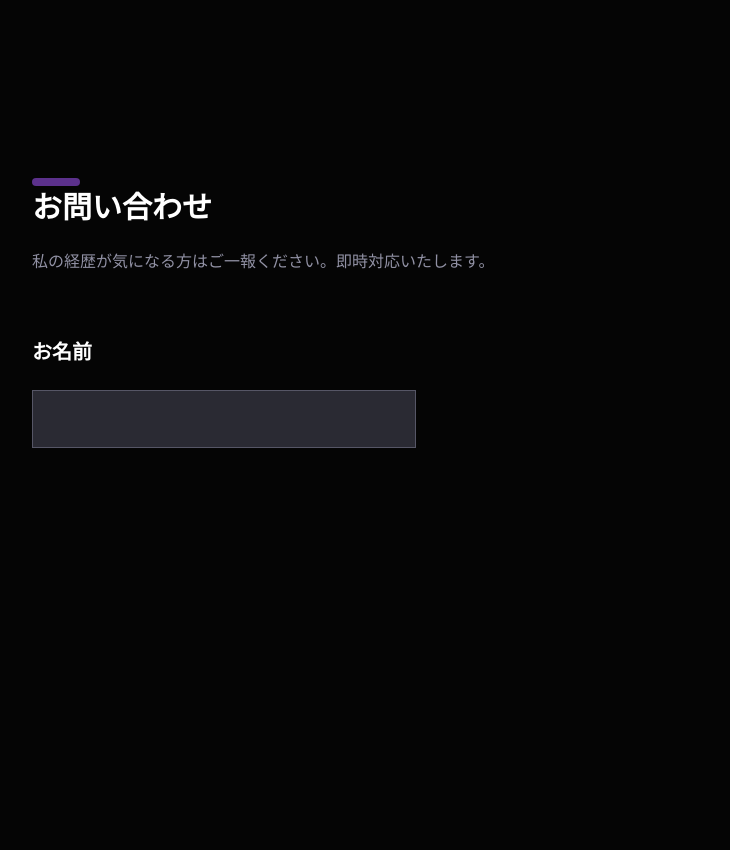
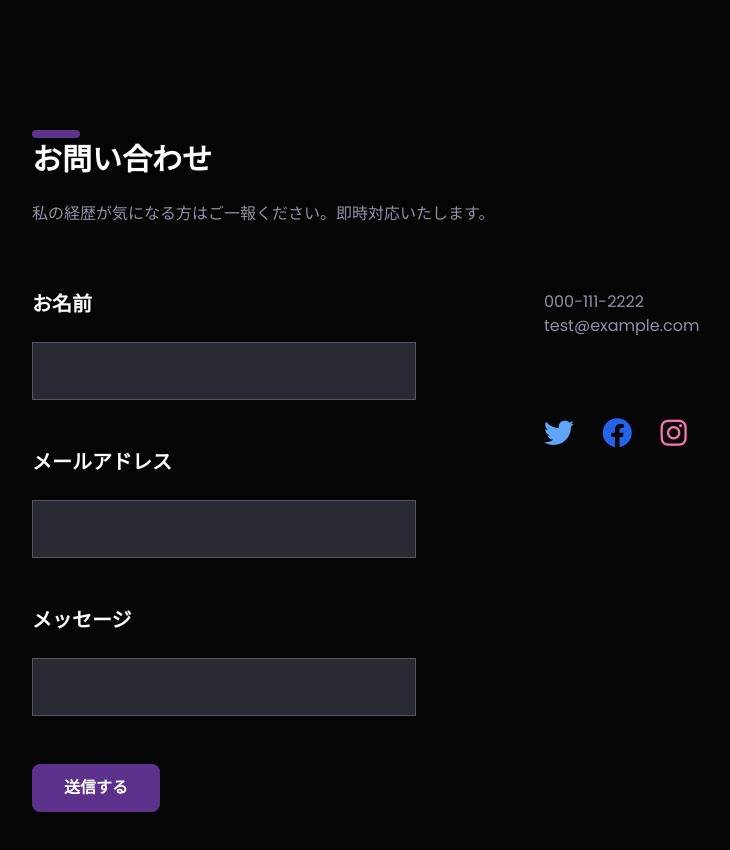
Before and after one commit to shusaku009/tailwindcss-udemy, a website: page src/index.html in a window 1280 px wide. Shown: the part 3860-4710 px from the top of the page, without its empty margins (160-890 px from the left). Before the commit the page ends 4308 px from the top, so only its background shows below. Drawn offline with Linux system fonts and the light colour scheme.

Commit message:
Add: 画面遷移をスムーズにできるように設定

```diff
--- a/src/index.html
+++ b/src/index.html
@@ -63,7 +63,7 @@
     </div>
 
     <!-- スキルスタック -->
-    <div id="portfolio" class="container mt-64 flex justify-between items-center mx-auto px-8 md:px-14 lg:px-24 w-full">
+    <div id="skils" class="container mt-64 flex justify-between items-center mx-auto px-8 md:px-14 lg:px-24 w-full">
       <section class="w-full">
         <h2 class="secondary-title">スキルスタック</h2>
         <p class="section-paragraph">私は以下のプログラミング言語を10年以上取り扱ってきました</p>
@@ -133,15 +133,42 @@
     </div>
 
     <!-- お問い合わせ -->
-    <div id="portfolio" class="container mt-64 flex justify-between items-center mx-auto px-8 md:px-14 lg:px-24 w-full">
+    <div id="contact" class="container mt-52 mb-20 flex justify-between items-center mx-auto px-8 md:px-14 lg:px-24 w-full">
       <section class="w-full">
         <h2 class="secondary-title">お問い合わせ</h2>
         <p class="section-paragraph">私の経歴が気になる方はご一報ください。即時対応いたします。</p>
         <div class="w-full grid lg:grid-cols-2 gap-8 lg:gap-32 mt-16">
-          <div>
+          <div class="space-y-12">
             <div>
               <label class="text-white block mb-6 text-xl font-bold" for="">お名前</label>
               <input type="text" class="w-full border border-inputBorder bg-input px-4 py-4">
+            </div>
+            <div>
+              <label class="text-white block mb-6 text-xl font-bold" for="">メールアドレス</label>
+              <input type="email" class="w-full border border-inputBorder bg-input px-4 py-4">
+            </div>
+            <div>
+              <label class="text-white block mb-6 text-xl font-bold" for="">メッセージ</label>
+              <input type="text" class="w-full border border-inputBorder bg-input px-4 py-4">
+            </div>
+            <button class="px-8 py-3 bg-theme font-bold rounded-lg hover:bg-purple-600 transition-all duration-300">
+              送信する
+            </button>
+          </div>
+          <div class="text-secondary">
+            <p>000-111-2222</p>
+            <a href="mailto:test@example.com">test@example.com</a>
+            <!-- sns -->
+            <div class="mt-20 space-x-6">
+              <a href="#">
+                <i class="fa-brands fa-twitter text-3xl text-blue-400"></i>
+              </a>
+              <a href="#">
+                <i class="fa-brands fa-facebook text-3xl text-blue-600"></i>
+              </a>
+              <a href="#">
+                <i class="fa-brands fa-instagram text-3xl text-pink-400"></i>
+              </a>
             </div>
           </div>
         </div>
--- a/src/input.css
+++ b/src/input.css
@@ -1,6 +1,10 @@
 @tailwind base;
 @tailwind components;
 @tailwind utilities;
+
+html, body{
+  scroll-behavior: smooth
+}
 
 .secondary-title {
   @apply text-3xl font-bold;
```
Also changed, not shown: dist/output.css.
